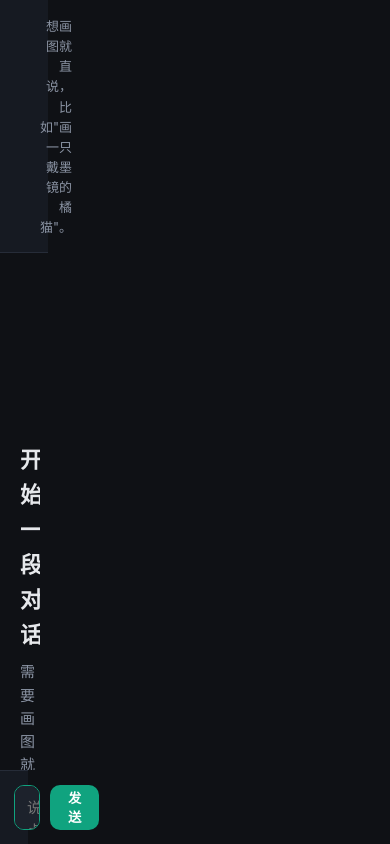
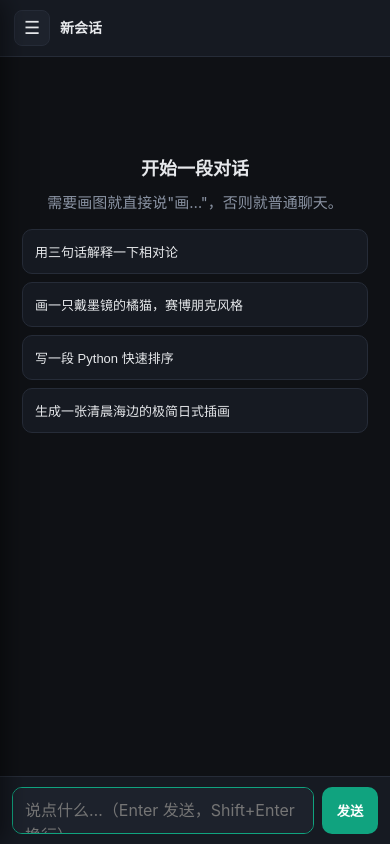
Before and after one commit to beforeborn01/my-chat, a Flask app: template templates/index.html in a window 390 px wide. Run offline with Flask 3, Linux system fonts and the light colour scheme; the template is opened without the code that fills it, so the values that code supplies are empty.

Commit message:
Mobile responsive UI - hamburger sidebar, safe-area, dvh sizing
- Sidebar slides off-canvas on <=768px with scrim and hamburger toggle;
  closes automatically when picking a conversation or starting a new chat.
- Topbar gains a menu button on mobile; long hint hidden to free space.
- 100dvh + env(safe-area-inset-*) handle iOS keyboard, home indicator,
  and notch.
- textarea/input font-size: 16px to suppress iOS auto-zoom on focus.
- Bubble/composer/avatar tightened on small screens; examples grid stacks.
- Lightbox respects safe-area; image renders responsively with max-width 100%.

```diff
--- a/static/app.js
+++ b/static/app.js
@@ -8,9 +8,34 @@
 const lightboxClose = document.querySelector(".lightbox-close");
 const convListEl = document.getElementById("convList");
 const convTitleEl = document.getElementById("convTitle");
+const sidebarEl = document.querySelector(".sidebar");
+const sidebarScrim = document.getElementById("sidebarScrim");
+const menuBtn = document.getElementById("menuBtn");
 
 let busy = false;
 let currentConvId = null; // null = a fresh, unsaved conversation
+
+// ---------- mobile sidebar toggle ----------
+
+const isMobile = () => window.matchMedia("(max-width: 768px)").matches;
+
+function openSidebar() {
+  sidebarEl.classList.add("open");
+  sidebarScrim.classList.add("open");
+}
+function closeSidebar() {
+  sidebarEl.classList.remove("open");
+  sidebarScrim.classList.remove("open");
+}
+function maybeCloseSidebar() {
+  if (isMobile()) closeSidebar();
+}
+
+menuBtn?.addEventListener("click", () => {
+  if (sidebarEl.classList.contains("open")) closeSidebar();
+  else openSidebar();
+});
+sidebarScrim?.addEventListener("click", closeSidebar);
 
 function autosize() {
   input.style.height = "auto";
@@ -27,6 +52,7 @@
 newChatBtn.addEventListener("click", () => {
   if (busy) return;
   startFreshConversation();
+  maybeCloseSidebar();
 });
 
 lightboxClose.addEventListener("click", closeLightbox);
@@ -86,7 +112,10 @@
     });
     item.appendChild(del);
 
-    item.addEventListener("click", () => loadConversation(c.id));
+    item.addEventListener("click", () => {
+      loadConversation(c.id);
+      maybeCloseSidebar();
+    });
     convListEl.appendChild(item);
   }
 }
--- a/static/style.css
+++ b/static/style.css
@@ -11,6 +11,7 @@
   --user: #2563eb;
   --error: #ef4444;
   --shadow: 0 6px 24px rgba(0,0,0,.35);
+  --sidebar-w: 280px;
 }
 
 * { box-sizing: border-box; }
@@ -24,34 +25,43 @@
   font-family: -apple-system, BlinkMacSystemFont, "Segoe UI", "PingFang SC", "Hiragino Sans GB", "Microsoft YaHei", sans-serif;
   font-size: 15px;
   line-height: 1.55;
+  -webkit-text-size-adjust: 100%;
+  -webkit-tap-highlight-color: transparent;
 }
+
+button { -webkit-tap-highlight-color: transparent; }
 
 /* ============ login ============ */
 
 .login-body {
   display: grid;
   place-items: center;
-  height: 100vh;
+  min-height: 100vh;
+  min-height: 100dvh;
+  padding: 16px;
+  padding-bottom: max(16px, env(safe-area-inset-bottom));
 }
 .login-card {
-  width: min(420px, calc(100% - 32px));
+  width: min(420px, 100%);
   background: var(--panel);
   border: 1px solid var(--border);
   border-radius: 14px;
-  padding: 32px 28px;
+  padding: 28px 24px;
   box-shadow: var(--shadow);
 }
 .login-card h1 { margin: 0 0 6px; font-size: 22px; }
 .login-card .muted { color: var(--muted); font-size: 13px; margin: 0 0 20px; }
-.login-card form { display: flex; gap: 8px; }
+.login-card form { display: flex; gap: 8px; flex-wrap: wrap; }
 .login-card input {
-  flex: 1;
+  flex: 1 1 180px;
+  min-width: 0;
   background: var(--panel-2);
   color: var(--text);
   border: 1px solid var(--border);
   border-radius: 10px;
   padding: 10px 12px;
   font: inherit;
+  font-size: 16px; /* prevent iOS zoom */
   outline: none;
 }
 .login-card input:focus { border-color: var(--accent); }
@@ -73,12 +84,13 @@
   padding: 8px 10px;
 }
 
-/* ============ app shell ============ */
+/* ============ app shell (desktop default) ============ */
 
 .app-body {
   display: grid;
-  grid-template-columns: 280px 1fr;
+  grid-template-columns: var(--sidebar-w) 1fr;
   height: 100vh;
+  height: 100dvh;
   overflow: hidden;
 }
 
@@ -190,6 +205,38 @@
   max-width: 180px;
 }
 
+/* hamburger button — desktop hidden, mobile shown */
+.menu-btn {
+  display: none;
+  align-items: center;
+  justify-content: center;
+  width: 36px;
+  height: 36px;
+  flex: 0 0 36px;
+  border-radius: 8px;
+  background: var(--panel-2);
+  border: 1px solid var(--border);
+  color: var(--text);
+  font-size: 18px;
+  cursor: pointer;
+  font: inherit;
+  font-size: 18px;
+  line-height: 1;
+}
+.menu-btn:active { background: var(--panel-3); }
+
+/* sidebar scrim — only shown on mobile when sidebar is open */
+.sidebar-scrim {
+  display: none;
+  position: fixed;
+  inset: 0;
+  background: rgba(0,0,0,0.5);
+  z-index: 39;
+  opacity: 0;
+  pointer-events: none;
+  transition: opacity 0.2s;
+}
+
 /* ============ main column ============ */
 
 .main {
@@ -197,15 +244,17 @@
   flex-direction: column;
   min-width: 0;
   min-height: 0;
+  height: 100%;
 }
 
 .topbar {
   display: flex;
-  align-items: baseline;
-  gap: 16px;
-  padding: 14px 24px;
+  align-items: center;
+  gap: 12px;
+  padding: 12px 20px;
   border-bottom: 1px solid var(--border);
   background: var(--panel);
+  flex: 0 0 auto;
 }
 
 .conv-title {
@@ -214,23 +263,31 @@
   white-space: nowrap;
   overflow: hidden;
   text-overflow: ellipsis;
-  max-width: 50%;
+  flex: 1 1 auto;
+  min-width: 0;
 }
 
 .hint {
-  flex: 1;
+  flex: 0 1 auto;
   color: var(--muted);
   font-size: 13px;
   text-align: right;
+  white-space: nowrap;
+  overflow: hidden;
+  text-overflow: ellipsis;
+  min-width: 0;
 }
 
 .chat {
-  flex: 1;
+  flex: 1 1 0;
+  min-height: 0;
   overflow-y: auto;
   padding: 20px max(20px, calc((100% - 820px) / 2));
   display: flex;
   flex-direction: column;
   gap: 16px;
+  -webkit-overflow-scrolling: touch;
+  overscroll-behavior: contain;
 }
 
 .msg {
@@ -326,10 +386,13 @@
   padding: 14px max(14px, calc((100% - 820px) / 2));
   border-top: 1px solid var(--border);
   background: var(--panel);
+  flex: 0 0 auto;
+  padding-bottom: max(14px, env(safe-area-inset-bottom));
 }
 
 .composer textarea {
-  flex: 1;
+  flex: 1 1 0;
+  min-width: 0;
   resize: none;
   max-height: 200px;
   padding: 10px 12px;
@@ -338,6 +401,7 @@
   border: 1px solid var(--border);
   border-radius: 10px;
   font: inherit;
+  font-size: 16px; /* prevent iOS zoom on focus */
   outline: none;
 }
 .composer textarea:focus { border-color: var(--accent); }
@@ -350,6 +414,8 @@
   border-radius: 10px;
   font-weight: 600;
   cursor: pointer;
+  flex: 0 0 auto;
+  min-width: 64px;
 }
 .composer button:disabled { opacity: 0.5; cursor: not-allowed; }
 
@@ -397,9 +466,10 @@
 .empty {
   text-align: center;
   color: var(--muted);
-  margin-top: 18vh;
+  margin-top: 12vh;
+  padding: 0 8px;
 }
-.empty h2 { color: var(--text); margin-bottom: 8px; }
+.empty h2 { color: var(--text); margin-bottom: 8px; font-size: 20px; }
 .examples {
   display: grid;
   grid-template-columns: repeat(auto-fit, minmax(200px, 1fr));
@@ -419,10 +489,101 @@
   cursor: pointer;
   font-size: 13px;
 }
-.examples button:hover { border-color: var(--accent); }
+.examples button:active { border-color: var(--accent); }
 
-@media (max-width: 720px) {
-  .app-body { grid-template-columns: 0 1fr; }
-  .sidebar { position: fixed; inset: 0 auto 0 0; width: 280px; transform: translateX(-100%); transition: transform .2s; z-index: 40; }
-  .sidebar.open { transform: translateX(0); box-shadow: var(--shadow); }
+/* ============ mobile (≤ 768px) ============ */
+
+@media (max-width: 768px) {
+  .app-body {
+    display: block;
+    height: 100vh;
+    height: 100dvh;
+  }
+
+  .main {
+    height: 100vh;
+    height: 100dvh;
+  }
+
+  .sidebar {
+    position: fixed;
+    top: 0;
+    bottom: 0;
+    left: 0;
+    width: min(var(--sidebar-w), 86vw);
+    transform: translateX(-100%);
+    transition: transform 0.22s ease;
+    z-index: 40;
+    box-shadow: 4px 0 24px rgba(0,0,0,0.5);
+    border-right: 1px solid var(--border);
+  }
+  .sidebar.open {
+    transform: translateX(0);
+  }
+
+  .sidebar-scrim {
+    display: block;
+  }
+  .sidebar-scrim.open {
+    opacity: 1;
+    pointer-events: auto;
+  }
+
+  .menu-btn {
+    display: inline-flex;
+  }
+
+  .topbar {
+    padding: 10px 14px;
+    gap: 10px;
+  }
+
+  /* hide the long hint on mobile to free up space for the title */
+  .topbar .hint { display: none; }
+
+  .conv-title {
+    font-size: 14px;
+  }
+
+  .chat {
+    padding: 16px 14px;
+  }
+
+  .msg .avatar {
+    flex: 0 0 28px;
+    width: 28px;
+    height: 28px;
+    font-size: 12px;
+  }
+
+  .msg .bubble {
+    padding: 10px 12px;
+    font-size: 14.5px;
+  }
+
+  .composer {
+    padding: 10px 12px;
+    gap: 8px;
+    padding-bottom: max(10px, env(safe-area-inset-bottom));
+  }
+
+  .composer button {
+    padding: 0 14px;
+    min-width: 56px;
+  }
+
+  .examples {
+    grid-template-columns: 1fr;
+    gap: 8px;
+    margin-top: 14px;
+    max-width: 360px;
+  }
+
+  .empty { margin-top: 8vh; }
+  .empty h2 { font-size: 18px; }
+
+  .image-actions a, .image-actions button {
+    padding: 10px 14px;
+    font-size: 14px;
+  }
 }
--- a/templates/index.html
+++ b/templates/index.html
@@ -2,7 +2,9 @@
 <html lang="zh-CN">
 <head>
 <meta charset="utf-8" />
-<meta name="viewport" content="width=device-width, initial-scale=1" />
+<meta name="viewport" content="width=device-width, initial-scale=1, viewport-fit=cover" />
+<meta name="apple-mobile-web-app-capable" content="yes" />
+<meta name="theme-color" content="#0f1115" />
 <title>My Chat · gpt-5.5 + gpt-image-2</title>
 <link rel="stylesheet" href="/static/style.css" />
 </head>
@@ -21,8 +23,11 @@
     </div>
   </aside>
 
+  <div id="sidebarScrim" class="sidebar-scrim" aria-hidden="true"></div>
+
   <section class="main">
     <header class="topbar">
+      <button id="menuBtn" class="menu-btn" aria-label="打开会话列表">☰</button>
       <div id="convTitle" class="conv-title">新会话</div>
       <div class="hint">想画图就直说，比如"画一只戴墨镜的橘猫"。</div>
     </header>
--- a/templates/login.html
+++ b/templates/login.html
@@ -2,7 +2,9 @@
 <html lang="zh-CN">
 <head>
 <meta charset="utf-8" />
-<meta name="viewport" content="width=device-width, initial-scale=1" />
+<meta name="viewport" content="width=device-width, initial-scale=1, viewport-fit=cover" />
+<meta name="apple-mobile-web-app-capable" content="yes" />
+<meta name="theme-color" content="#0f1115" />
 <title>登录 · My Chat</title>
 <link rel="stylesheet" href="/static/style.css" />
 </head>
```
Also changed, not shown: other parts of static/style.css (+30 -20 lines).
